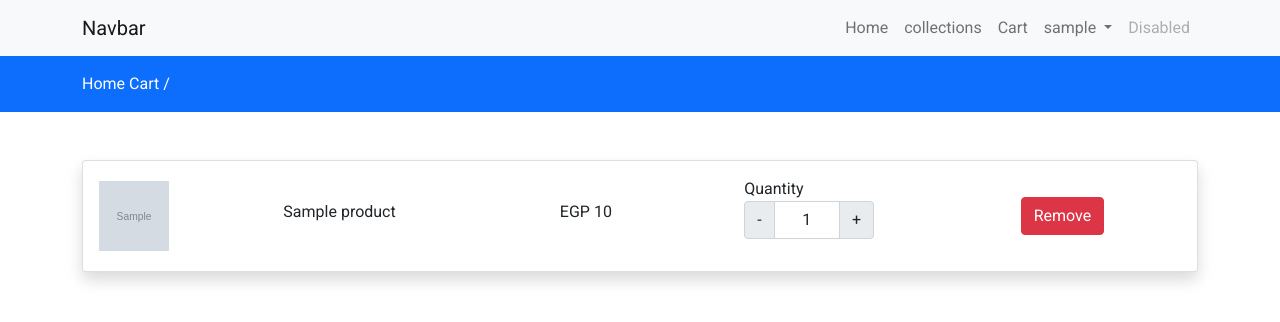
After one commit to leon019i/web_based_information_system_E-commerce, a Django app: page /cart in a window 1280 px wide. The commit adds this page. Shown: the top 322 px of the page. Run offline with Django 4.2, Linux system fonts and the light colour scheme; a user stored in the database is signed in; tables that the repository leaves empty hold one stand-in row (values such as "Sample post"); grey boxes marked "Sample" are stand-in pictures; some libraries are stand-ins or nearby versions.

Commit message:
added cart page to navbar

```diff
--- a/E-commerce/store/controller/cart.py
+++ b/E-commerce/store/controller/cart.py
@@ -1,3 +1,4 @@
+from multiprocessing import context
 from django.http import JsonResponse
 from django.shortcuts import redirect, render
 from django.contrib import messages
@@ -27,3 +28,8 @@ def addtocart(request):
 
 
     return redirect('/')
+
+def viewcart(request):
+    cart = Cart.objects.filter(user=request.user)
+    context = {'cart':cart}
+    return render(request, "store/cart.html", context)
--- /dev/null
+++ b/E-commerce/store/templates/store/cart.html
@@ -0,0 +1,65 @@
+{% extends 'store/layouts/main.html' %}
+{% block content %}
+    <div class= "py-3 bg-primary">
+        <div class= "container">
+            <a class="text-white" href="{% url 'home' %}"> Home </a>
+            <a class="text-white" href="{% url 'cart' %}">Cart /</a>
+        </div>
+    </div>
+    <div class="py-5">
+        <div class= "container">
+            <div class= "row">
+                <div class= "col-md-12">
+                    <div class= "card shadow product_data">
+                        <div class= "card-body">
+                            {% if cart %}
+                                {% for item in cart %}
+                                <div class="row product-data">
+                                    <div class="col-md-2 my-auto">
+                                        <img src="{{ item.product.product_image.url }}"  height="70px" width="70px" alt="Image">
+                                    </div>
+                                    <div class="col-md-3 my-auto">
+                                        <h6> {{ item.product.name }} </h6>
+                                    </div>
+
+                                    <div class="col-md-2 my-auto">
+                                        <h6> EGP {{ item.product.selling_price | stringformat:'d' }} </h6>
+                                    </div>
+                                    <div class="col-md-3 my-auto">
+                                        <input type="hidden" class="prod_id" value="{{ item.product_id }}">
+                                        {% csrf_token %}
+                                        {% if item.product.quantity >= item.product_qty %}
+
+                                        <label for="Quantity"> Quantity </label>
+                                        <div class="input-group text-center mb-3" style="width:130px;">
+                                            <button class="input-group-text decrement-btn">-</button>
+                                            <input type="text" name="quantity" class="form-control qty-input text-center" value="1">
+                                            <button class="input-group-text increment-btn">+</button>
+                                        </div>
+
+                                        {% else %}
+                                        <h6> Out of stock </h6>
+                                        {% endif %}
+                                    </div>
+                                    <div class="col-md-2 my-auto">
+                                        <button class="btn btn-danger delete-cart-item"> <i class="fa fa-trash"></i> Remove </button>
+                                    </div>
+
+
+
+                                </div>
+
+
+
+                                {% endfor %}
+                            {% else %}
+                            <h4> Your cart is empty!</h4>
+                            {% endif %}
+
+                        </div>
+                    </div>
+                </div>
+            </div>
+        </div>
+    </div>
+{% endblock content %}
--- a/E-commerce/store/templates/store/inc/navbar.html
+++ b/E-commerce/store/templates/store/inc/navbar.html
@@ -19,16 +19,33 @@
             <li class="nav-item">
                 <a class="nav-link" href="{% url 'collections' %}">collections</a>
             </li>
+
+            <li class="nav-item active">
+                <a class="nav-link" href="{% url 'cart' %}">Cart <span class="sr-only"></span></a>
+            </li>
             {% if request.user.is_authenticated %}
                 <li class="nav-item dropdown">
-                <a class="nav-link dropdown-toggle" href="#" id="navbarDropdown" role="button" data-bs-toggle="dropdown" aria-expanded="false">
+                    <a class="nav-link dropdown-toggle"
+                       href="#"
+                       id="navbarDropdown"
+                       role="button"
+                       data-bs-toggle="dropdown"
+                       aria-expanded="false">
                         {{ request.user }}
                     </a>
                     <ul class="dropdown-menu" aria-labelledby="navbarDropdown">
-                  <li><a class="dropdown-item" href="#">Action</a></li>
-                  <li><a class="dropdown-item" href="#">Another action</a></li>
-                  <li><hr class="dropdown-divider"></li>
-                  <li><a class="dropdown-item" href="{% url 'logout' %}">Logout</a></li>
+                        <li>
+                            <a class="dropdown-item" href="#">Action</a>
+                        </li>
+                        <li>
+                            <a class="dropdown-item" href="#">Another action</a>
+                        </li>
+                        <li>
+                            <hr class="dropdown-divider">
+                        </li>
+                        <li>
+                            <a class="dropdown-item" href="{% url 'logout' %}">Logout</a>
+                        </li>
                     </ul>
                 </li>
             </li>
--- a/E-commerce/store/urls.py
+++ b/E-commerce/store/urls.py
@@ -11,6 +11,8 @@ urlpatterns = [
     path('register/',authview.register, name='register'),
     path('login/', authview.loginpage, name="loginpage"),
     path('logout/', authview.logoutpage, name="logout"),
-    path('add-to-cart', cart.addtocart, name="addtocart")
+
+    path('add-to-cart', cart.addtocart, name="addtocart"),
+    path('cart', cart.viewcart, name="cart")
 
 ]
```
Lines whose indentation alone changed are shown as unchanged.
